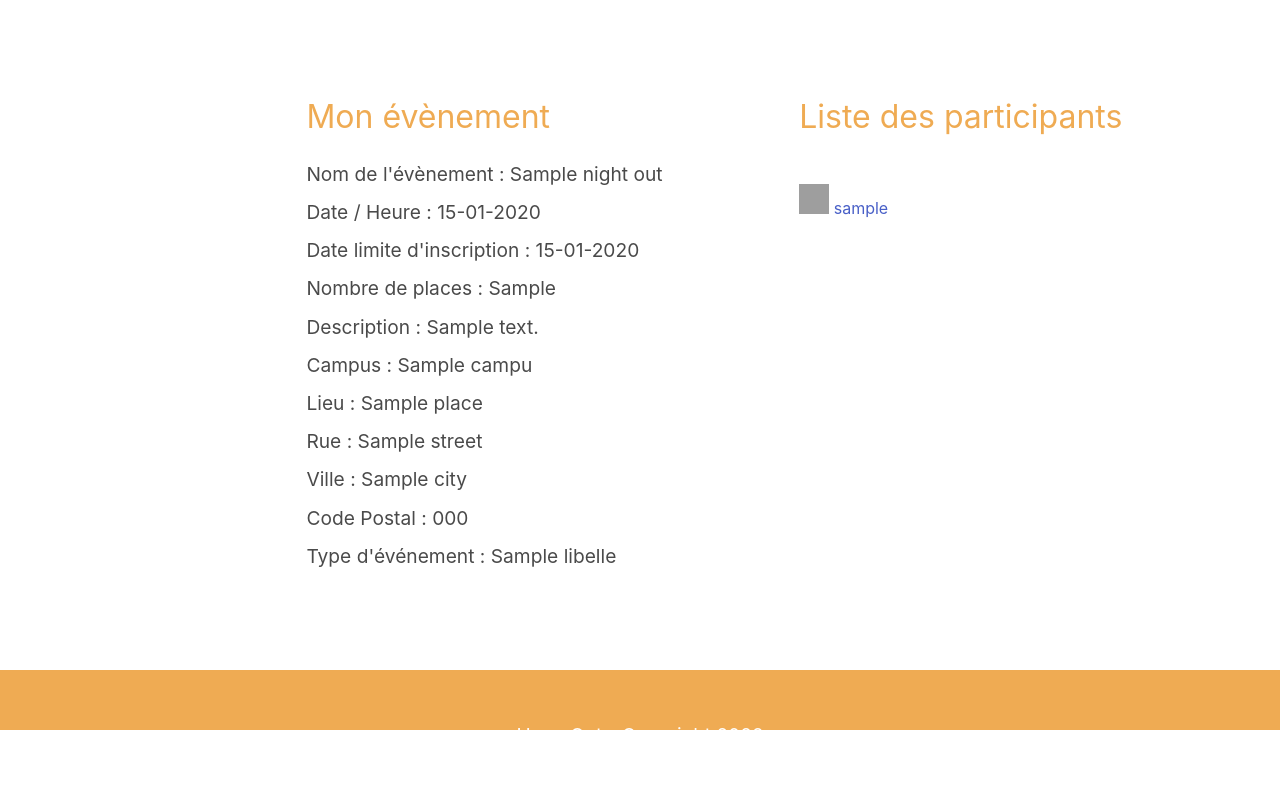
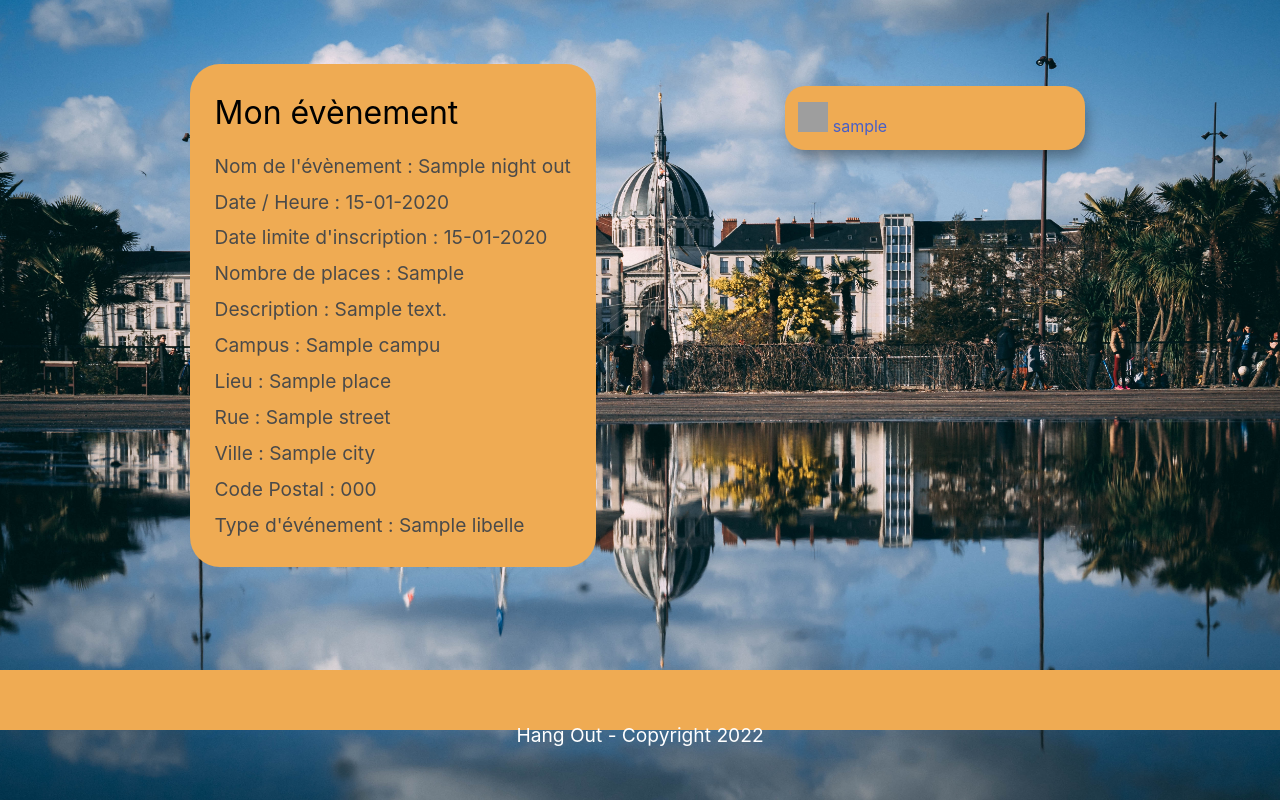
Before and after one commit to gillesLaudoux/ProjectSortir, a Symfony app: template templates/night_out/detail.html.twig in a window 1280 px wide. Shown: the part 70-870 px from the top of the page. Before the commit the page ends 800 px from the top, so only its background shows below. Run offline with Twig, Linux system fonts and the light colour scheme; the template is opened without the code that fills it: most values are stand-ins (such as "Sample title", 1, 10 or a date in 2020); some libraries are stand-ins or nearby versions; grey boxes are pictures that could not be loaded.

Commit message:
CSS detail sortie

```diff
--- a/public/CSS/detailNightout.css
+++ b/public/CSS/detailNightout.css
@@ -11,9 +11,46 @@
 /*    color: black;*/
 /*}*/
 
+.columnprincipal{
+    display: flex;
+    flex-direction: row;
+    justify-content: space-evenly;
+    text-align: justify-all;
+}
+
+.MonEvent{
+    position: relative;
+    display: flex;
+    flex-direction: column;
+    margin-top: 5%;
+    padding: 0 25px 20px 25px ;
+    background-color: rgba(239,171,83,1);
+    border-radius: 30px;
+}
+
+.MesParticipants{
+    position: relative;
+    display: flex;
+    flex-direction: column;
+    margin-top: 5%;
+    padding-right: 5px;
+
+}
+.card {
+    width: 300px;
+    padding : 2vh 3vh 6vh 1vw;
+    top: 0;
+    margin-top: 2vh;
+    max-height: 5vh;
+    overflow: hidden;
+    border-radius: 20px;
+    background-color: rgba(239,171,83,1);
+    -webkit-box-shadow: 5px 11px 15px -4px rgba(0,0,0,0.39);
+    box-shadow: 5px 11px 15px -4px rgba(0,0,0,0.39);
+}
 
 h1{
-    color: #efab53;
+    color: rgb(0, 0, 0);
     font-size: 2em;
     margin-bottom: 4%;
     padding-top: 7%;
@@ -24,14 +61,21 @@ p{
     font-size: 1.2em;
 }
 
-.columns{
-    margin : 6vh 0 0 23vw ;
+ul{
+    list-style: none;
 }
-
 
 /*RESPONSIVE*/
 @media screen and (max-width: 640px) {
-    .columns{
-        margin :8% 6% 0 6%
+    .columnprincipal{
+        display: flex;
+        flex-direction: column;
+        text-align: center;
+        background-color: rgba(135,206,250,0.1);
+        box-shadow: 0 6px 20px -5px rgba(135,206,250,0.15);
+        margin-left: 6%;
+        margin-right: 6%;
+        border-radius: 5%;
+        margin-top: 1%;
     }
 }
--- a/src/Controller/Admin/UserCrudController.php
+++ b/src/Controller/Admin/UserCrudController.php
@@ -51,6 +51,8 @@ class UserCrudController extends AbstractCrudController
         ];
     }
 
+
+
 //    public function GrantAdministrator(
 //        EntityManagerInterface $em,
 //        UserRepository$userRepository,
--- a/src/Controller/RegistrationController.php
+++ b/src/Controller/RegistrationController.php
@@ -5,6 +5,7 @@ namespace App\Controller;
 use App\Entity\User;
 use App\Form\RegistrationFormType;
 use Doctrine\ORM\EntityManagerInterface;
+use Sensio\Bundle\FrameworkExtraBundle\Configuration\IsGranted;
 use Symfony\Bundle\FrameworkBundle\Controller\AbstractController;
 use Symfony\Component\HttpFoundation\Request;
 use Symfony\Component\HttpFoundation\Response;
@@ -13,6 +14,7 @@ use Symfony\Component\Routing\Annotation\Route;
 
 class RegistrationController extends AbstractController
 {
+    #[IsGranted("ROLE_ADMIN")]
     #[Route('/register', name: 'app_register')]
     public function register(Request $request, UserPasswordHasherInterface $userPasswordHasher, EntityManagerInterface $entityManager): Response
     {
--- a/templates/night_out/detail.html.twig
+++ b/templates/night_out/detail.html.twig
@@ -8,12 +8,11 @@
 {% endblock %}
 
 {% block body %}
+    <img src="{{ asset('images/nantes.jpg') }}" alt="" style="position: absolute;width: 100%; height: 100%;">
 
-    <div class="columns">
-    <div class="column">
+    <div class="columnprincipal">
 
-
-        <div class="divdetail">
+            <div class="MonEvent">
                 <h1>Mon évènement</h1>
 
                 <p>Nom de l'évènement : {{ nightOut.name }}</p>
@@ -30,24 +29,16 @@
                 <p>Type d'événement : {{ nightOut.category.libelle }}</p>
             </div>
 
-
-    </div>
-    <div class="column">
-        <div class="participants">
-    <h1>Liste des participants</h1> <br>
-
-        {% for participant in participants %}
+            <div class="MesParticipants">
+                <ul>
+                    <p>{% for participant in participants %}
+                        <div class="card">
                             <img id="photoprofil" src="{{ asset("uploads/avatar/" ~ participant.avatar.AvatarFileName) }}" alt="Ma photo" style="width: 30px ; height: 30px">
                             {#        <a href="{{ path('det', {'id': nightOut.id}) }}>{{ participant.username }}</a><br>#}
-            <a href={{ path('detail', {'id': participant.id}) }}>{{ participant.username }}</a><br>
-
+                            <a href={{ path('detail', {'id': participant.id}) }}>{{ participant.username }}</a></p><br>
+                        </div>
                     {% endfor %}
-    </div>
-
-
+                </ul>
             </div>
     </div>
-
-
-
 {% endblock %}
```
Also changed, not shown: public/CSS/Base.css (+0 -21 lines), public/images/nantes.jpg (added), public/uploads/avatar/photo-de-profil-620e205be9c36.jpg (added), public/uploads/avatar/valentin-620e1f79f3797.jpg (added). Lines whose indentation alone changed are shown as unchanged.
